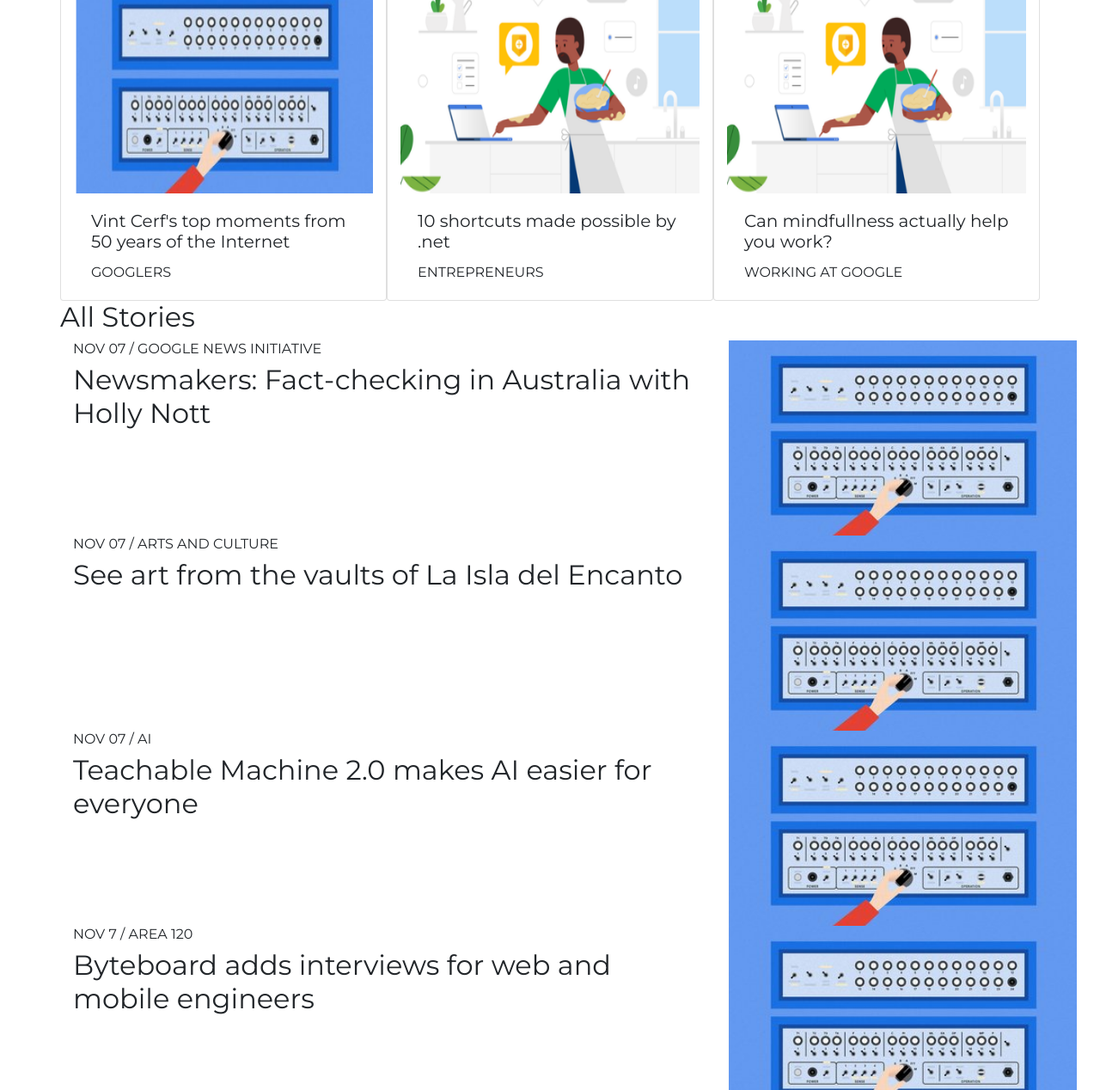
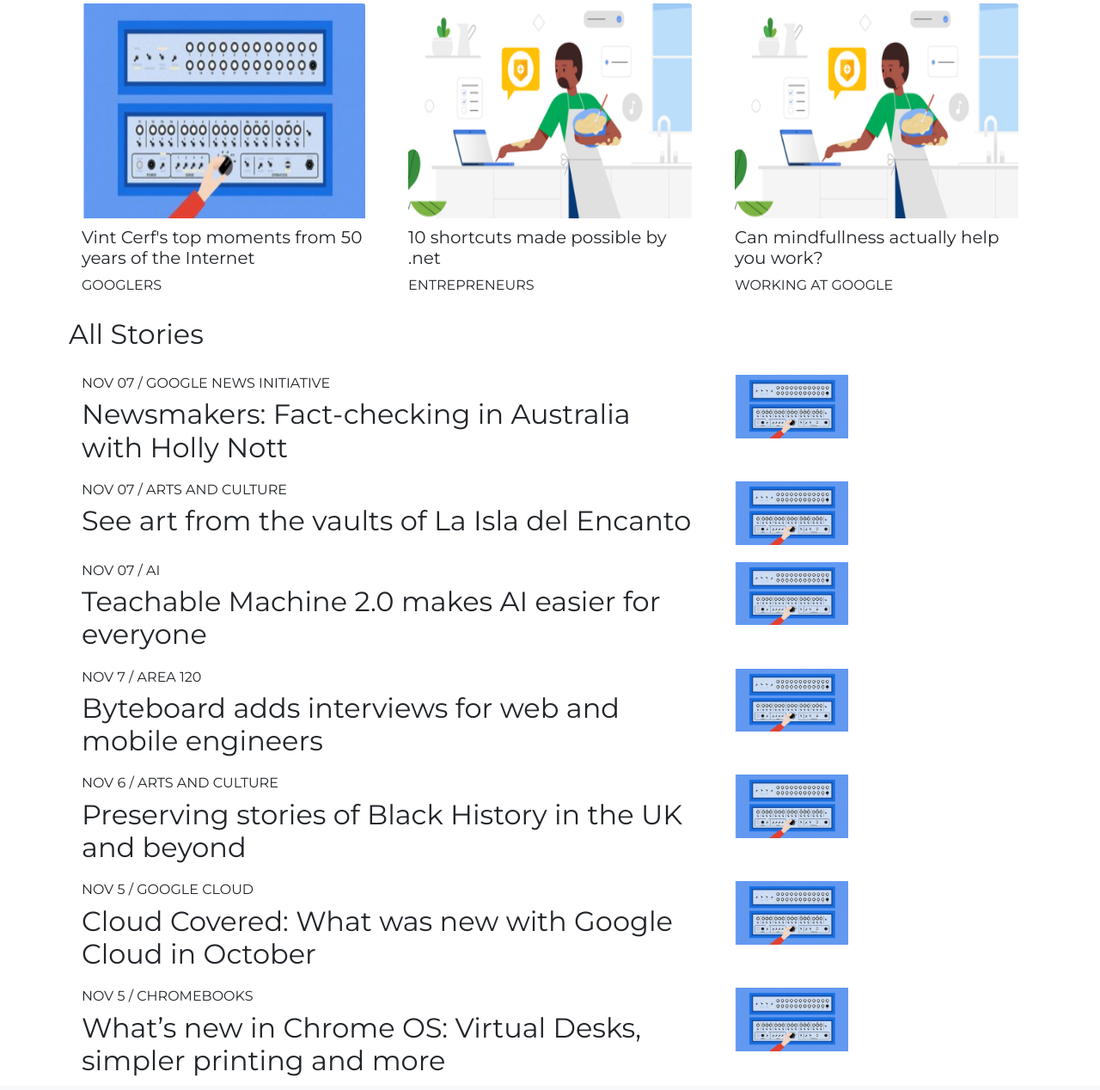
Before and after one commit to josue-a-Mx/blog, a plain HTML site: page index.html in a window 1280 px wide. Shown: the part 389-1657 px from the top of the page at 86% size. Drawn offline with nearby package versions, Linux system fonts and the light colour scheme.

Commit message:
Correccion de errores de responsividad via CSS

```diff
--- a/css/style.css
+++ b/css/style.css
@@ -2,3 +2,17 @@
 {
     font-family: 'Montserrat', sans-serif;
 }
+
+#uno
+{
+    width: 40%;
+    height: 60%;
+}
+
+#margen
+{
+    margin-top: 10px;
+    margin-left: 10px;
+    margin-right: 10px;
+    margin-bottom: 10px;
+}
--- a/index.html
+++ b/index.html
@@ -67,58 +67,81 @@
                   <div class="container">
                       <div class="row">
                   <div class="col-lg-8 col-12">
+                        <div id="margen">
                           <img src="https://storage.googleapis.com/gweb-uniblog-publish-prod/images/strider_bikes.0959060119200957.max-1000x1000.png" width="250px" height="250px" class="card-img-top" alt="...">
                         </div>
-                          <div class="col-lg-4 col-12"><h5>GROW WITH GOOGLE</h5>
+                      </div>
+                          <div class="col-lg-4 col-12">
+                            <div id="margen">
+                                <h5>GROW WITH GOOGLE</h5>
                                 <p>How we can help more American small businesses export. Our new report in collaboration with the U.S. Chamber of Commerce examines the impact of small business exports on the U.S. economy.</p>
                                 <a href="#">Read article</a>
                             </div>
                         </div>
+                    </div>
                       <div class="row">
-                      <div class="card col-12 col-lg-4">
+                      <div class="col-12 col-lg-4">
+                            <div id="margen">
                                 <img src="img/4.png" width="250px" height="250px" class="card-img-top" alt="...">
-                            <div class="card-body">
-                              <h5 class="card-title">Vint Cerf's top moments from 50 years of the Internet</h5>
-                              <p class="card-text">GOOGLERS</p>
+                            </div>
+                            <div id="margen">
+                              <h5>Vint Cerf's top moments from 50 years of the Internet</h5>
+                              <p>GOOGLERS</p>
                             </div>
                           </div>
-                          <div class="card col-12 col-lg-4">
+                          <div class="col-12 col-lg-4">
+                                <div id="margen">
                                     <img src="img/5.png" width="250px" height="250px" class="card-img-top" alt="...">
-                                <div class="card-body">
-                                  <h5 class="card-title">10 shortcuts made possible by .net</h5>
-                                  <p class="card-text">ENTREPRENEURS</p>
+                                </div>
+                                <div id="margen">
+                                  <h5>10 shortcuts made possible by .net</h5>
+                                  <p>ENTREPRENEURS</p>
                                 </div>
                               </div>
-                              <div class="card col-12 col-lg-4">
+                              <div class="col-12 col-lg-4">
+                                    <div id="margen">
                                         <img src="img/5.png" width="250px" height="250px" class="card-img-top" alt="...">
-                                    <div class="card-body">
-                                      <h5 class="card-title">Can mindfullness actually help you work?</h5>
-                                      <p class="card-text">WORKING AT GOOGLE</p>
+                                    </div>
+                                    <div id="margen">
+                                      <h5>Can mindfullness actually help you work?</h5>
+                                      <p>WORKING AT GOOGLE</p>
                                     </div>
                                   </div>
                               </div>
                             </div>
                             <div class="container">
                               <div class="row">
+                                  <div id="margen">
                                     <h2>All Stories</h2>
+                                  </div>
                               </div>
                             </div>
                             <div class="container">
                               <div class="row">
                                 <div class="col-lg-8 col-12">
+                                  <div id="margen">
                                       <h6>NOV 07 / GOOGLE NEWS INITIATIVE</h6>
                                       <h2>Newsmakers: Fact-checking in Australia with Holly Nott</h2>
                                   </div>
-                                <div class="col-lg-4 col-12"><img src="img/4.png" alt="">
+                                </div>
+                                <div class="col-lg-4 col-12">
+                                  <div id="margen">
+                                      <img id="uno" src="img/4.png" alt="">
+                                  </div>
                                 </div>
                                 <div class="col-lg-8 col-12">
+                                  <div id="margen">
                                       <h6>NOV 07 / ARTS AND CULTURE</h6>
                                       <h2>See art from the vaults of La Isla del Encanto</h2>
                                   </div>
+                                </div>
                                 <div class="col-lg-4 col-12">
-                                  <img src="img/4.png" alt="">
+                                  <div id="margen">
+                                      <img id="uno" src="img/4.png" alt="">
+                                  </div>
                                 </div>
                                 <div class="col-lg-8 col-12">
+                                  <div id="margen">
                                       <h6>
                                           NOV 07 / AI
                                         </h6>
@@ -126,10 +149,14 @@
                                             Teachable Machine 2.0 makes AI easier for everyone
                                         </h2>
                                   </div>
+                                </div>
                                 <div class="col-lg-4 col-12">
-                                  <img src="img/4.png" alt="">
+                                  <div id="margen">
+                                      <img id="uno" src="img/4.png" alt="">
+                                  </div>
                                 </div>
                                 <div class="col-lg-8 col-12">
+                                  <div id="margen">
                                       <h6>
                                           NOV 7 / AREA 120
                                         </h6>
@@ -137,10 +164,14 @@
                                             Byteboard adds interviews for web and mobile engineers
                                         </h2>
                                   </div>
+                                </div>
                                 <div class="col-lg-4 col-12">
-                                  <img src="img/4.png" alt="">
+                                  <div id="margen">
+                                      <img id="uno" src="img/4.png" alt="">
+                                  </div>
                                 </div>
                                 <div class="col-lg-8 col-12">
+                                  <div id="margen">
                                       <h6>
                                           NOV 6 / ARTS AND CULTURE
                                         </h6>
@@ -148,10 +179,14 @@
                                             Preserving stories of Black History in the UK and beyond
                                         </h2>
                                   </div>
+                                </div>
                                 <div class="col-lg-4 col-12">
-                                  <img src="img/4.png" alt="">
+                                  <div id="margen">
+                                      <img id="uno" src="img/4.png" alt="">
+                                  </div>
                                 </div>
                                 <div class="col-lg-8 col-12">
+                                  <div id="margen">
                                       <h6>
                                           NOV 5 / GOOGLE CLOUD
                                         </h6>
@@ -159,10 +194,14 @@
                                             Cloud Covered: What was new with Google Cloud in October
                                         </h2>
                                   </div>
+                                </div>
                                 <div class="col-lg-4 col-12">
-                                  <img src="img/4.png" alt="">
+                                  <div id="margen">
+                                      <img id="uno" src="img/4.png" alt="">
+                                  </div>
                                 </div>
                                 <div class="col-lg-8 col-12">
+                                  <div id="margen">
                                       <h6>
                                           NOV 5 / CHROMEBOOKS
                                         </h6>
@@ -170,8 +209,11 @@
                                             What’s new in Chrome OS: Virtual Desks, simpler printing and more
                                         </h2>
                                   </div>
+                                </div>
                                 <div class="col-lg-4 col-12">
-                                  <img src="img/4.png" alt="">
+                                  <div id="margen">
+                                      <img id="uno" src="img/4.png" alt="">
+                                  </div>
                                 </div>
                               </div>
                             </div>
```
Lines whose indentation alone changed are shown as unchanged.
